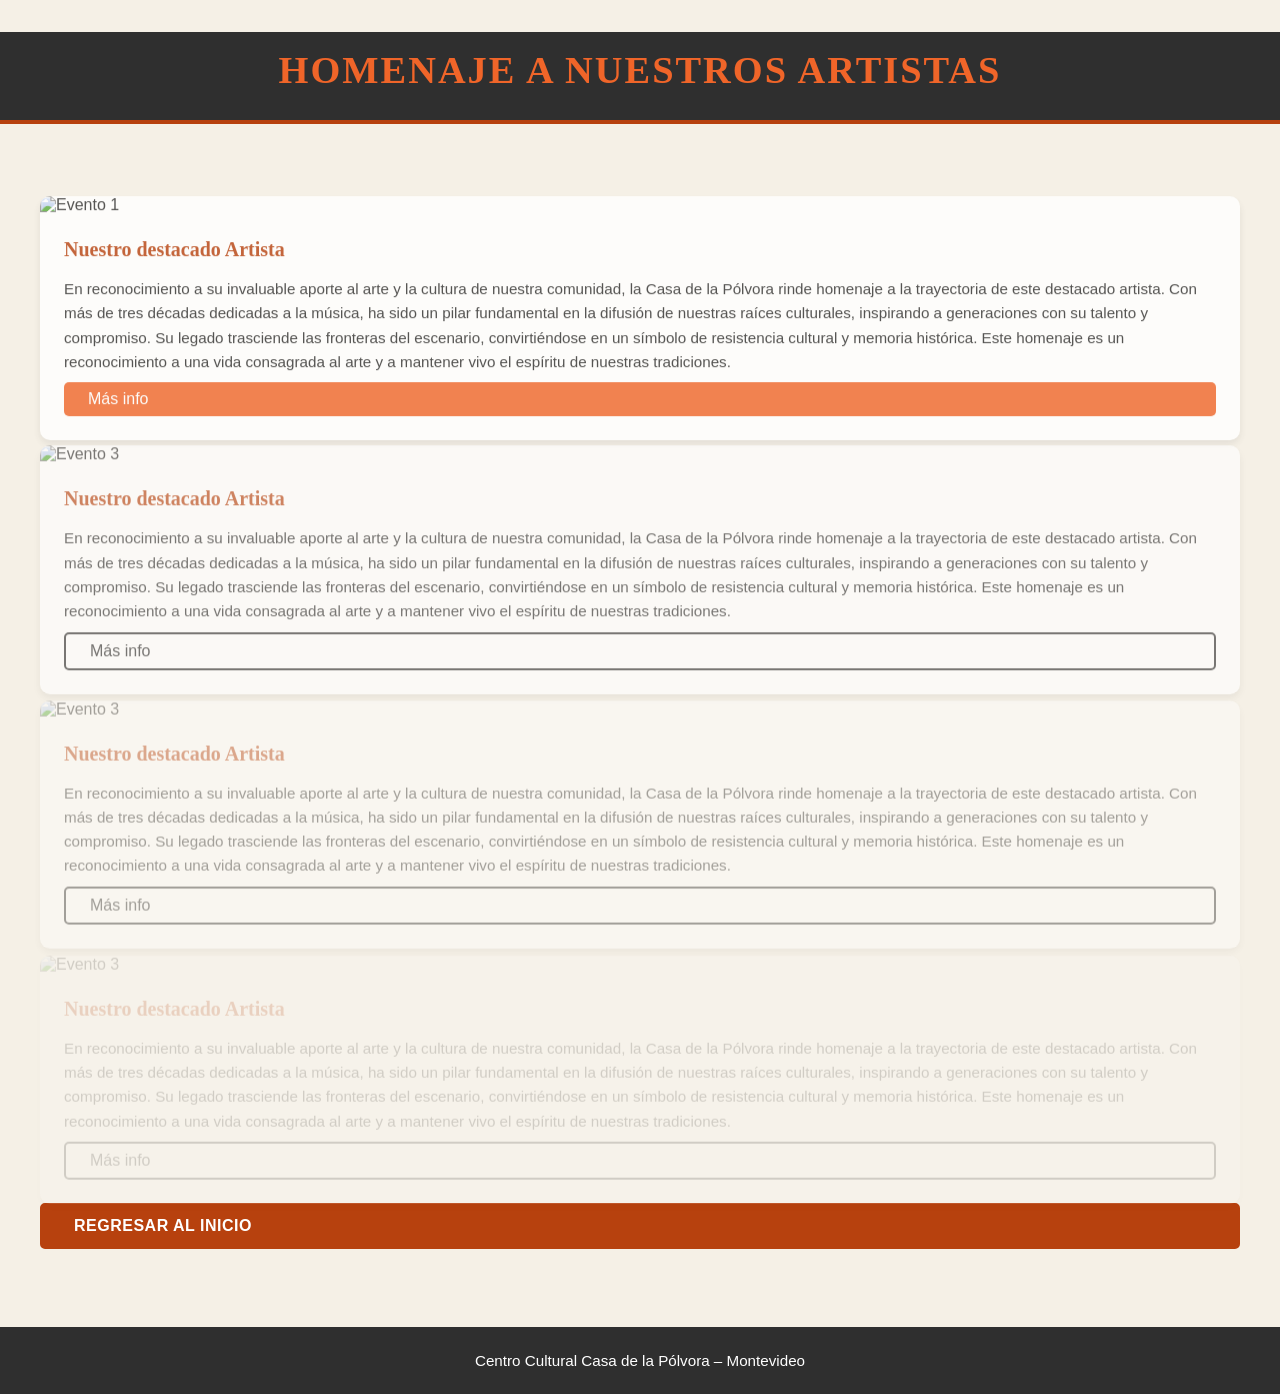
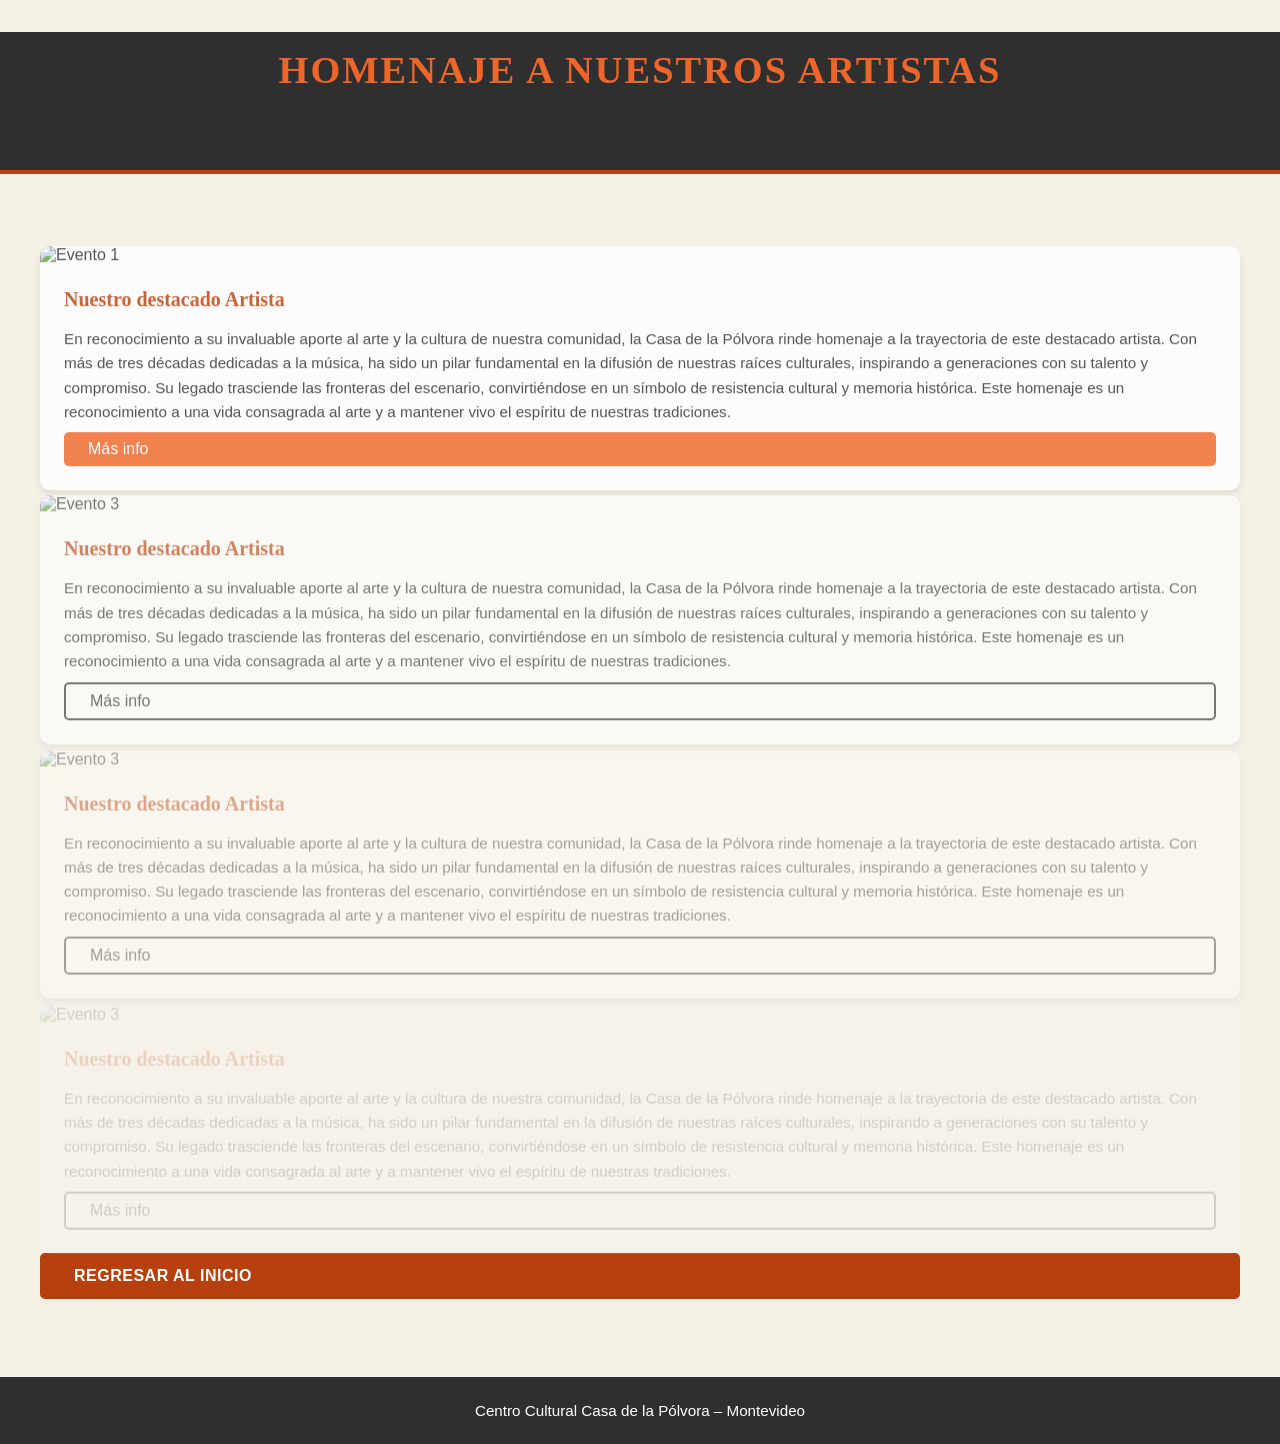

Actualizacion de pagina reconocimientos, actualizacion polvorina refactioracion y limpieza de codigo muerto

--- a/pages/homenajes/homenajes.css
+++ b/pages/homenajes/homenajes.css
@@ -1,3 +1,89 @@
+[data-theme="dark"] .btn,
+[data-theme="dark"] .btn-outline-dark {
+    color: #fff !important;
+}
+[data-theme="dark"] .btn:hover,
+[data-theme="dark"] .btn:focus,
+[data-theme="dark"] .btn-outline-dark:hover,
+[data-theme="dark"] .btn-outline-dark:focus {
+    color: #fff !important;
+}
+:root[data-theme="dark"],
+[data-theme="dark"]:root {
+    --color-fondo: #232323;
+    --color-header: #181818;
+    --color-texto: #f5f0e6;
+    --color-principal: #f06529;
+    --color-secundario: #b7410e;
+    --color-hover: #ec4a04;
+    --color-hover-dark: #8a2e0a;
+}
+
+[data-theme="dark"] body {
+    background-color: var(--color-fondo) !important;
+    color: var(--color-texto) !important;
+}
+
+[data-theme="dark"] .page-header {
+    background-color: var(--color-header) !important;
+    color: #fff !important;
+    border-bottom: 4px solid var(--color-secundario);
+}
+
+[data-theme="dark"] .page-header h1 {
+    color: var(--color-principal) !important;
+}
+
+[data-theme="dark"] .card,
+[data-theme="dark"] .container,
+[data-theme="dark"] .row,
+[data-theme="dark"] .col-md-3 {
+    background-color: #181818 !important;
+    color: var(--color-texto) !important;
+    box-shadow: 0 2px 8px rgba(0, 0, 0, 0.6);
+}
+
+[data-theme="dark"] .card-title,
+[data-theme="dark"] .card-text {
+    color: var(--color-texto) !important;
+}
+
+[data-theme="dark"] a,
+[data-theme="dark"] a:visited {
+    color: var(--color-hover, #ec4a04) !important;
+}
+[data-theme="dark"] a:hover {
+    color: #fff !important;
+}
+
+[data-theme="dark"] .btn-regresar-inicio {
+    background-color: var(--color-header) !important;
+    color: #fff !important;
+    border-color: var(--color-header) !important;
+}
+[data-theme="dark"] .btn-regresar-inicio:hover,
+[data-theme="dark"] .btn-regresar-inicio:focus {
+    color: var(--color-hover, #ec4a04) !important;
+    background-color: #fff !important;
+    border-color: var(--color-header, #2f2f2f) !important;
+}
+
+[data-theme="dark"] .page-footer {
+    background-color: var(--color-header) !important;
+    color: #fff !important;
+}
+/* Botón regresar a inicio en el header */
+.btn-regresar-inicio {
+    min-width: 140px;
+    color: #fff !important;
+}
+
+.btn-regresar-inicio:hover,
+.btn-regresar-inicio:focus {
+    color: var(--color-hover, #ec4a04) !important;
+    background-color: #fff !important;
+    border-color: var(--color-header, #2f2f2f) !important;
+}
 /* ===================================
    HOMENAJES - Casa de la Pólvora
    Estilos específicos para la sección de homenajes
@@ -30,6 +116,7 @@ body {
 }
 
 .page-header {
+    height: 142px;
     margin: 0 auto;
     left: 0;
     right: 0;
@@ -37,6 +124,7 @@ body {
     color: #ffffff;
     padding: 40px 0;
     text-align: center;
+    justify-content: center;
     border-bottom: 4px solid var(--color-secundario);
     padding: 1rem;
 }
@@ -47,7 +135,6 @@ body {
     letter-spacing: 2px;
     font-weight: 600;
     color: var(--color-principal);
-    margin-bottom: 0.75rem;
 }
 
 main {
@@ -223,7 +310,6 @@ main {
     .card-title {
         font-size: 1.2rem;
     }
-
 }
 
 @media (max-width: 768px) {
@@ -294,7 +380,7 @@ a:hover {
     width: 100%;
     background-color: var(--color-secundario);
     border-color: var(--color-secundario);
-    color: #fff;
+    color: #fff !important;
     font-weight: 600;
     font-size: 1rem;
     padding: 0.75rem 1.5rem;
